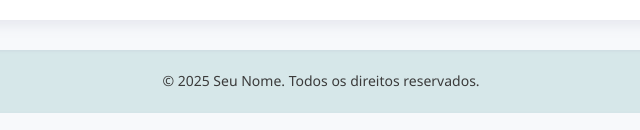
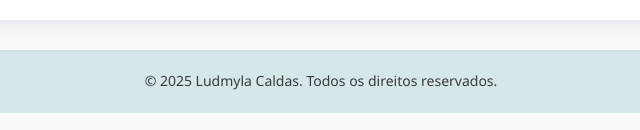
Before and after one commit to LudiGC/TrabalhoDW, a plain HTML site: page portfolio.html in a window 1280 px wide. Shown: the part 742-872 px from the top of the page, 319-959 px from the left. Drawn offline with Linux system fonts and the light colour scheme.

Commit message:
Update and rename portifolio.html to portfolio.html
Mudanças

```diff
--- a/portifolio.html
+++ b/portfolio.html
@@ -41,7 +41,7 @@
   </main>
 
   <footer>
-    <p>&copy; 2025 Seu Nome. Todos os direitos reservados.</p>
+    <p>&copy; 2025 Ludmyla Caldas. Todos os direitos reservados.</p>
   </footer>
 </body>
 </html>
```
